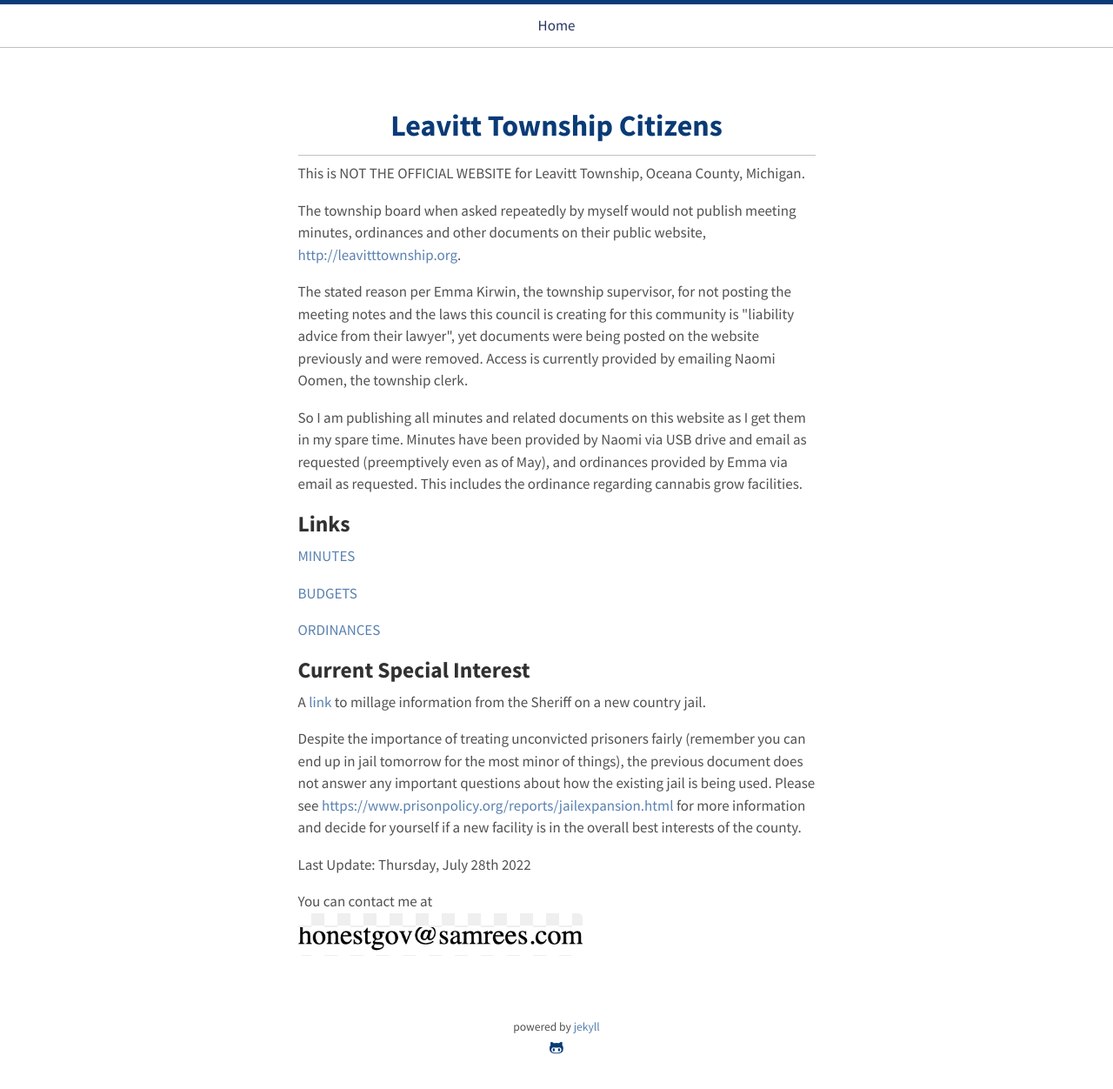
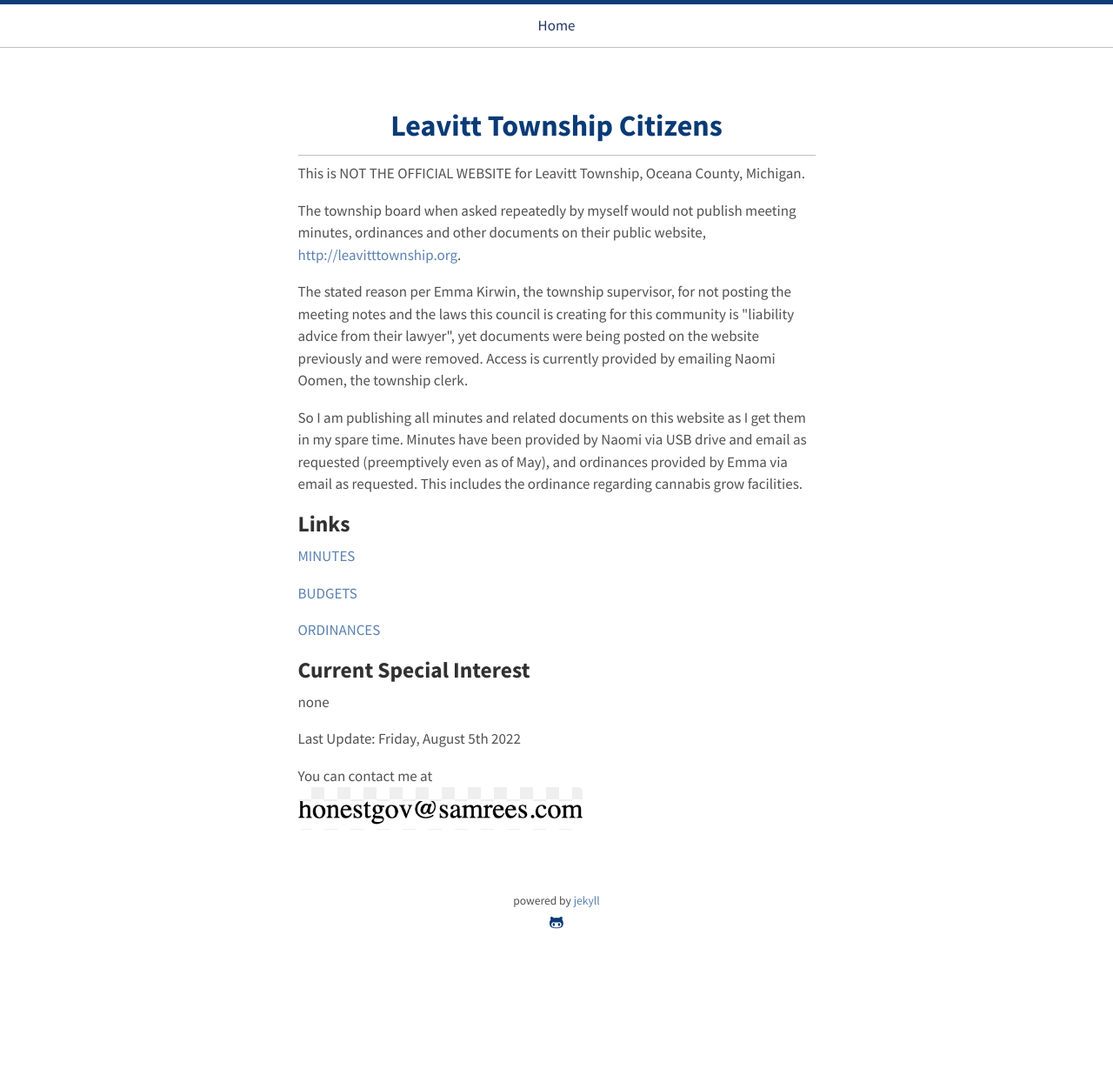
Before and after one commit to honestgov/leavitttownship.us, a Jekyll site: the page built from docs/index.html, in a window 1280 px wide. Shown: the whole page at 87% size. Built offline with Jekyll 4.4.1, drawn with Linux system fonts in a browser that asks for light colours; after the commit the page ends 1107 px from its top, so only the background shows below that.

Commit message:
Remove special interest

```diff
--- a/docs/index.html
+++ b/docs/index.html
@@ -34,14 +34,9 @@ title: Home
 
     <h2> Current Special Interest </h2>
 
-    <p>A <a href="https://www.shelbytownshipoceana.com/millage-information-for-new-sheriffs-jail-in-oceana-county"> link </a> to millage information from the Sheriff on a new country jail.</p>
+    <p> none </p>
 
-    <p>Despite the importance of treating unconvicted prisoners fairly (remember you can end up in jail tomorrow for the most minor of things), the previous
-    document does not answer any important questions about how the existing jail is being used.
-    Please see <a href="https://www.prisonpolicy.org/reports/jailexpansion.html">https://www.prisonpolicy.org/reports/jailexpansion.html</a> for more information and decide for yourself if a
-    new facility is in the overall best interests of the county.</p>
-
-    <p>Last Update: Thursday, July 28th 2022</p>
+    <p>Last Update: Friday, August 5th 2022</p>
     <p>You can contact me at <img src="where-to-contact.png"></p>
 
   </div>
```
